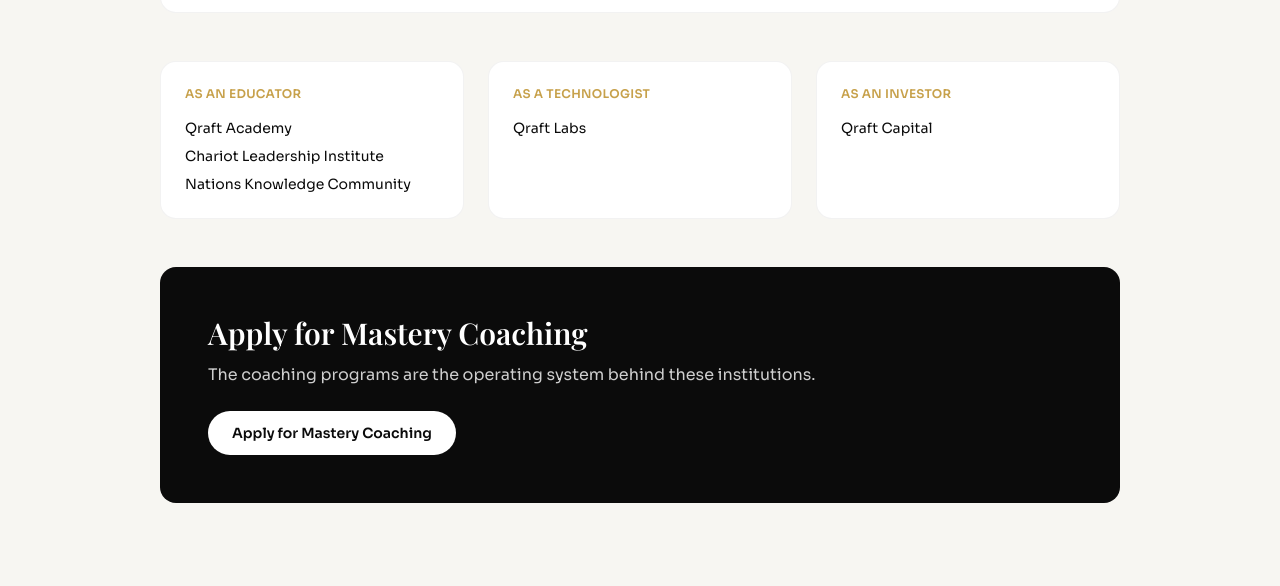
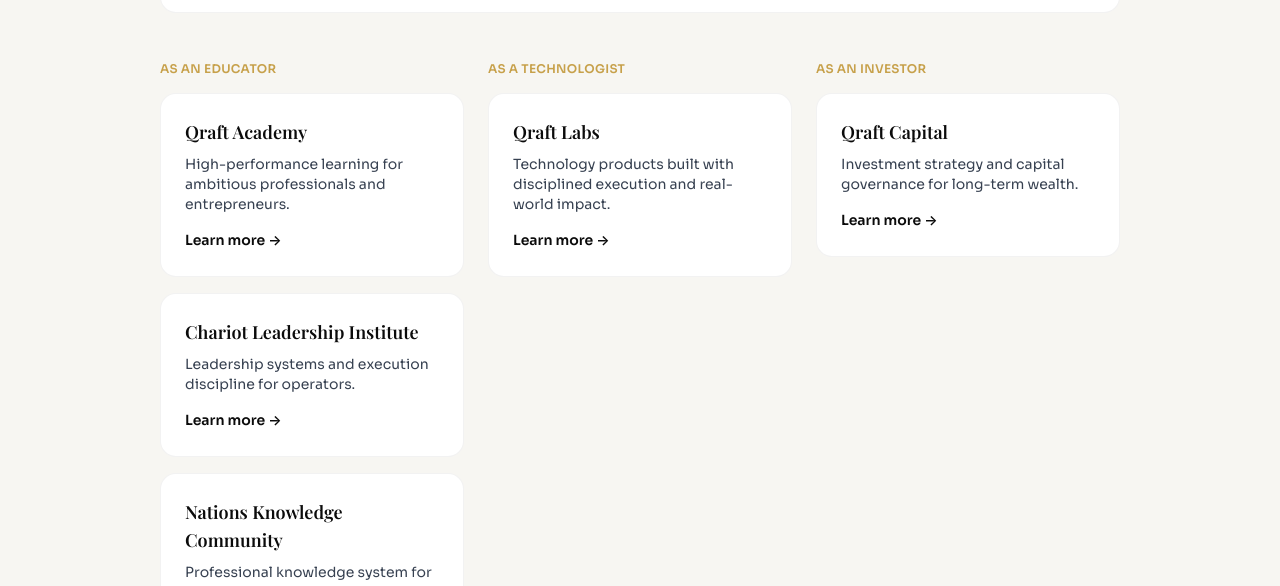
Before and after one commit to tugumeandree/andrewtugume.com, a Next.js app: page /institutions in a window 1280 px wide. Shown: the part 366-952 px from the top of the page. Built offline with nearby package versions, Linux system fonts and the light colour scheme; no server answers.

Commit message:
Task 8: Convert institutions list to card-based layout with descriptions

```diff
--- a/src/app/institutions/page.tsx
+++ b/src/app/institutions/page.tsx
@@ -32,25 +32,55 @@
       </section>
 
       <section className="grid gap-6 md:grid-cols-3">
-        <div className="bg-white border border-black/5 rounded-2xl p-6">
+        <div>
           <p className="text-xs font-semibold tracking-wide text-accent uppercase">As an Educator</p>
-          <ul className="mt-4 space-y-2 text-sm text-gray-700">
-            <li><Link href="/schools/qraft-academy" className="hover:text-primary">Qraft Academy</Link></li>
-            <li><Link href="/schools/chariot-leadership" className="hover:text-primary">Chariot Leadership Institute</Link></li>
-            <li><Link href="/schools/nations-bible" className="hover:text-primary">Nations Knowledge Community</Link></li>
-          </ul>
+          <div className="mt-4 space-y-3 lg:space-y-4">
+            <article className="bg-white border border-black/5 rounded-2xl p-6">
+              <h3 className="text-lg font-semibold text-primary">Qraft Academy</h3>
+              <p className="mt-2 text-sm text-gray-700">High-performance learning for ambitious professionals and entrepreneurs.</p>
+              <Link href="/schools/qraft-academy" className="mt-4 inline-flex text-sm font-semibold text-primary">
+                Learn more →
+              </Link>
+            </article>
+            <article className="bg-white border border-black/5 rounded-2xl p-6">
+              <h3 className="text-lg font-semibold text-primary">Chariot Leadership Institute</h3>
+              <p className="mt-2 text-sm text-gray-700">Leadership systems and execution discipline for operators.</p>
+              <Link href="/schools/chariot-leadership" className="mt-4 inline-flex text-sm font-semibold text-primary">
+                Learn more →
+              </Link>
+            </article>
+            <article className="bg-white border border-black/5 rounded-2xl p-6">
+              <h3 className="text-lg font-semibold text-primary">Nations Knowledge Community</h3>
+              <p className="mt-2 text-sm text-gray-700">Professional knowledge system for disciplined growth.</p>
+              <Link href="/schools/nations-bible" className="mt-4 inline-flex text-sm font-semibold text-primary">
+                Learn more →
+              </Link>
+            </article>
+          </div>
         </div>
-        <div className="bg-white border border-black/5 rounded-2xl p-6">
+        <div>
           <p className="text-xs font-semibold tracking-wide text-accent uppercase">As a Technologist</p>
-          <ul className="mt-4 space-y-2 text-sm text-gray-700">
-            <li><Link href="/institutions/qraft-labs" className="hover:text-primary">Qraft Labs</Link></li>
-          </ul>
+          <div className="mt-4 space-y-3 lg:space-y-4">
+            <article className="bg-white border border-black/5 rounded-2xl p-6">
+              <h3 className="text-lg font-semibold text-primary">Qraft Labs</h3>
+              <p className="mt-2 text-sm text-gray-700">Technology products built with disciplined execution and real-world impact.</p>
+              <Link href="/institutions/qraft-labs" className="mt-4 inline-flex text-sm font-semibold text-primary">
+                Learn more →
+              </Link>
+            </article>
+          </div>
         </div>
-        <div className="bg-white border border-black/5 rounded-2xl p-6">
+        <div>
           <p className="text-xs font-semibold tracking-wide text-accent uppercase">As an Investor</p>
-          <ul className="mt-4 space-y-2 text-sm text-gray-700">
-            <li><Link href="/institutions/qraft-capital" className="hover:text-primary">Qraft Capital</Link></li>
-          </ul>
+          <div className="mt-4 space-y-3 lg:space-y-4">
+            <article className="bg-white border border-black/5 rounded-2xl p-6">
+              <h3 className="text-lg font-semibold text-primary">Qraft Capital</h3>
+              <p className="mt-2 text-sm text-gray-700">Investment strategy and capital governance for long-term wealth.</p>
+              <Link href="/institutions/qraft-capital" className="mt-4 inline-flex text-sm font-semibold text-primary">
+                Learn more →
+              </Link>
+            </article>
+          </div>
         </div>
       </section>
 
```
